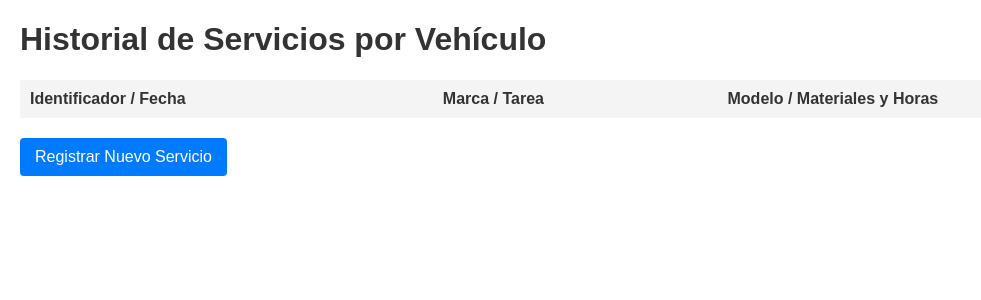
After one commit to Gonzaloogm/ProyectoArquitectura-GonzaloGardon, a Django app: page /gestion/lista_coche_servicios/ in a window 1280 px wide. The commit adds this page. Shown: the top 300 px of the page, without its empty margins (0-981 px from the left). Run offline with Django 5.2, Linux system fonts and the light colour scheme; lists and menus that the app fills with data are empty.

Commit message:
practica 6

```diff
--- a/app_gestion_taller/urls.py
+++ b/app_gestion_taller/urls.py
@@ -2,10 +2,14 @@ from django.urls import path
 from .views import (
     registrar_cliente, registrar_coche, registrar_servicio,
     buscar_cliente, buscar_coche_por_matricula,
-    buscar_coches_de_cliente, lista_clientes, detalle_cliente, servicios_de_coche
+    buscar_coches_de_cliente, lista_clientes, lista_coches, lista_servicios, lista_coche_servicios, detalle_cliente, servicios_de_coche, contacto, nuevo_cliente, nuevo_coche, nuevo_servicio,   nuevo_coche_servicio, servicios_de_coche
 )
 urlpatterns = [
     path('lista_clientes/', lista_clientes, name='lista_clientes'),
+    path('lista_coches/', lista_coches, name='lista_coches'),
+    path('lista_servicios/', lista_servicios, name='lista_servicios'),
+    path('lista_coche_servicios/', lista_coche_servicios, name='lista_coche_servicios'),
+    path('lista_coche_servicios/<int:coche_id>', servicios_de_coche, name='lista_coche_servicios'),
     path('detalle_cliente/<int:cliente_id>/', detalle_cliente, name='detalle_cliente'),
     path('servicios_de_coche/<int:coche_id>/', servicios_de_coche, name='servicios_de_coche'),
     path('clientes/registrar/', registrar_cliente, name='registrar_cliente'),
@@ -15,4 +19,10 @@ urlpatterns = [
     path('coches/matricula/<str:matricula>/', buscar_coche_por_matricula, name='buscar_coche_por_matricula'),
     path('clientes/<int:cliente_id>/coches/', buscar_coches_de_cliente, name='buscar_coches_de_cliente'),
     #path('coches/<int:coche_id>/servicios/', buscar_servicios_de_coche, name='buscar_servicios_de_coche'),
+    path('contacto/', contacto, name='contacto'),
+    path('clientes/<int:cliente_id>/', detalle_cliente, name='detalle_cliente'),
+    path('clientes/nuevo/', nuevo_cliente, name='nuevo_cliente'),
+    path('coches/nuevo/', nuevo_coche, name='nuevo_coche'),
+    path('servicios/nuevo/', nuevo_servicio, name='nuevo_servicio'),
+    path('coche_servicio/nuevo/', nuevo_coche_servicio, name='nuevo_coche_servicio'),
 ]
--- a/app_gestion_taller/views.py
+++ b/app_gestion_taller/views.py
@@ -1,7 +1,8 @@
 from django.http import JsonResponse
 from django.views.decorators.csrf import csrf_exempt
 from django.utils.decorators import method_decorator
-from django.shortcuts import render
+from django.shortcuts import redirect, render
+from .forms import ClienteForm, CocheForm, ServicioForm, CocheServicioForm, ContactoForm
 import json
 from .models import Cliente, Coche, Servicio, CocheServicio
 
@@ -13,6 +14,19 @@ from .models import Cliente, Coche, Servicio, CocheServicio
 def lista_clientes(request):
     clientes = Cliente.objects.all()
     return render(request, 'app_gestion_taller/lista_clientes.html', {'clientes': clientes})
+
+def lista_coches(request):
+    coches = Coche.objects.all()
+    return render(request, 'app_gestion_taller/lista_coches.html', {'coches': coches})
+
+def lista_servicios(request):
+    servicios = Servicio.objects.all()
+    return render(request, 'app_gestion_taller/lista_servicios.html', {'servicios': servicios})
+
+def lista_coche_servicios(request, coche_id=None):
+    coche=Coche.objects.filter(id=coche_id).first() if coche_id else None
+    coche_servicios = CocheServicio.objects.select_related('coche', 'servicio').coche(coche) if coche else CocheServicio.objects.select_related('coche', 'servicio').all()
+    return render(request, 'app_gestion_taller/lista_coche_servicios.html', {'coche_servicios': coche_servicios, 'coche': coche})
 
 #def detalle_cliente(request, cliente_id):
 #    try:
@@ -156,3 +170,57 @@ def servicios_de_coche(request, coche_id):
         return render(request, 'app_gestion_taller/servicios_de_coche.html', contexto)
     except Coche.DoesNotExist:
         return JsonResponse({"error": "Coche no encontrado"}, status=404)
+
+def contacto(request):
+    if request.method == 'POST':
+        formulario = ContactoForm(request.POST)
+        if formulario.is_valid():
+            # Aquí podríamos guardar o enviar los datos
+            nombre = formulario.cleaned_data['nombre']
+            return render(request, 'gracias.html', {'nombre': nombre})
+    else:
+        formulario = ContactoForm()
+
+    return render(request, 'contacto.html', {'formulario': formulario})
+
+def nuevo_cliente(request):
+    if request.method == 'POST':
+        form = ClienteForm(request.POST)
+        if form.is_valid():
+            form.save()
+            return redirect('lista_clientes')
+    else:
+        form = ClienteForm()
+    return render(request, 'formulario.html', {'form': form, 'titulo': 'Nuevo Cliente'})
+
+def nuevo_coche(request):
+    if request.method == 'POST':
+        form = CocheForm(request.POST)
+        if form.is_valid():
+            form.save()
+            return redirect('lista_coches')
+    else:
+        form = CocheForm()
+    return render(request, 'formulario.html', {'form': form, 'titulo': 'Nuevo Coche'})
+
+def nuevo_servicio(request):
+    if request.method == 'POST':
+        form = ServicioForm(request.POST)
+        if form.is_valid():
+            form.save()
+            return redirect('lista_servicios')
+    else:
+        form = ServicioForm()
+    return render(request, 'formulario.html', {'form': form, 'titulo': 'Nuevo Servicio'})
+
+
+def nuevo_coche_servicio(request):
+    if request.method == 'POST':
+        coche_id = request.POST.get('coche')
+        form = CocheServicioForm(request.POST)
+        if form.is_valid():
+            form.save()
+            return redirect('lista_coche_servicios')
+    else:
+        form = CocheServicioForm()
+    return render(request, 'formulario.html', {'form': form, 'titulo': 'Nuevo Coche-Servicio'})
--- a/templates/app_gestion_taller/lista_clientes.html
+++ b/templates/app_gestion_taller/lista_clientes.html
@@ -27,8 +27,10 @@
                     <td>{{ cliente.email }}</td>
                 </tr>
             {% endfor %}
+
         </tbody>
     </table>
+    <a href="{% url 'nuevo_cliente' %}">Añadir nuevo cliente</a>
 </body>
 
 </html>
--- /dev/null
+++ b/templates/app_gestion_taller/lista_coche_servicios.html
@@ -0,0 +1,62 @@
+<!DOCTYPE html>
+<html lang="es">
+<head>
+    <meta charset="UTF-8">
+    <meta name="viewport" content="width=device-width, initial-scale=1.0">
+    <title>Gestión de Taller - Historial por Vehículo</title>
+    <style>
+        body { font-family: sans-serif; margin: 20px; color: #333; }
+        table { width: 100%; border-collapse: collapse; margin-bottom: 20px; }
+        th { background-color: #f4f4f4; text-align: left; padding: 10px; }
+        td { padding: 10px; border-bottom: 1px solid #ddd; }
+        .coche-row { background-color: #e9ecef; font-weight: bold; }
+        .servicio-header { font-size: 0.9em; color: #666; background-color: #fafafa; }
+        .no-servicios { color: #999; font-style: italic; }
+        .btn { display: inline-block; padding: 10px 15px; background: #007bff; color: white; text-decoration: none; border-radius: 4px; }
+    </style>
+</head>
+<body>
+    <h1>Historial de Servicios por Vehículo</h1>
+
+    <table>
+        <thead>
+            <tr>
+                <th>Identificador / Fecha</th>
+                <th>Marca / Tarea</th>
+                <th>Modelo / Materiales y Horas</th>
+            </tr>
+        </thead>
+        <tbody>
+            {% for coche in coches %}
+                <tr class="coche-row">
+                    <td>ID: {{ coche.id }}</td>
+                    <td>{{ coche.marca|upper }}</td>
+                    <td>{{ coche.modelo }}</td>
+                </tr>
+
+                <tr class="servicio-header">
+                    <th style="padding-left: 30px;">ID Servicio</th>
+                    <th>Servicio Realizado</th>
+                    <th>Descripción Detallada</th>
+                </tr>
+
+                {% for servicio in coche.servicios_set.all %}
+                    <tr>
+                        <td style="padding-left: 30px;">{{ servicio.id }}</td>
+                        <td>{{ servicio.nombre }}</td>
+                        <td>{{ servicio.descripcion }}</td>
+                    </tr>
+                {% empty %}
+                    <tr>
+                        <td colspan="3" class="no-servicios" style="padding-left: 30px;">
+                            No hay servicios registrados para este vehículo.
+                        </td>
+                    </tr>
+                {% endfor %}
+            {% endfor %}
+        </tbody>
+    </table>
+
+    <a href="{% url 'nuevo_coche_servicio' %}" class="btn">Registrar Nuevo Servicio</a>
+</body>
+</html>
```
Also changed, not shown: app_gestion_taller/forms.py (added, +28 -0 lines), templates/app_gestion_taller/contacto.html (added, +22 -0 lines), templates/app_gestion_taller/gracias.html (added, +8 -0 lines), templates/app_gestion_taller/lista_coches.html (added, +36 -0 lines), templates/app_gestion_taller/lista_servicios.html (added, +34 -0 lines), templates/formulario.html (added, +8 -0 lines), db.sqlite3.
